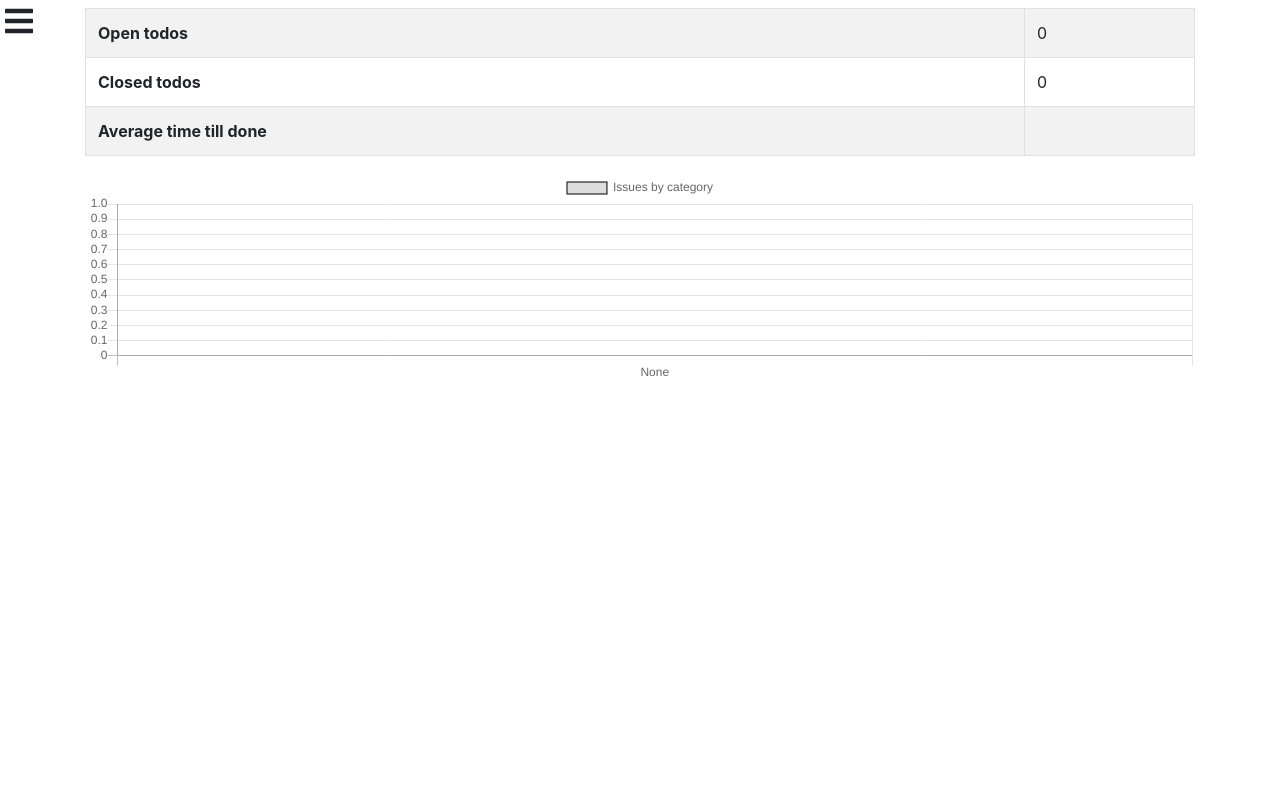
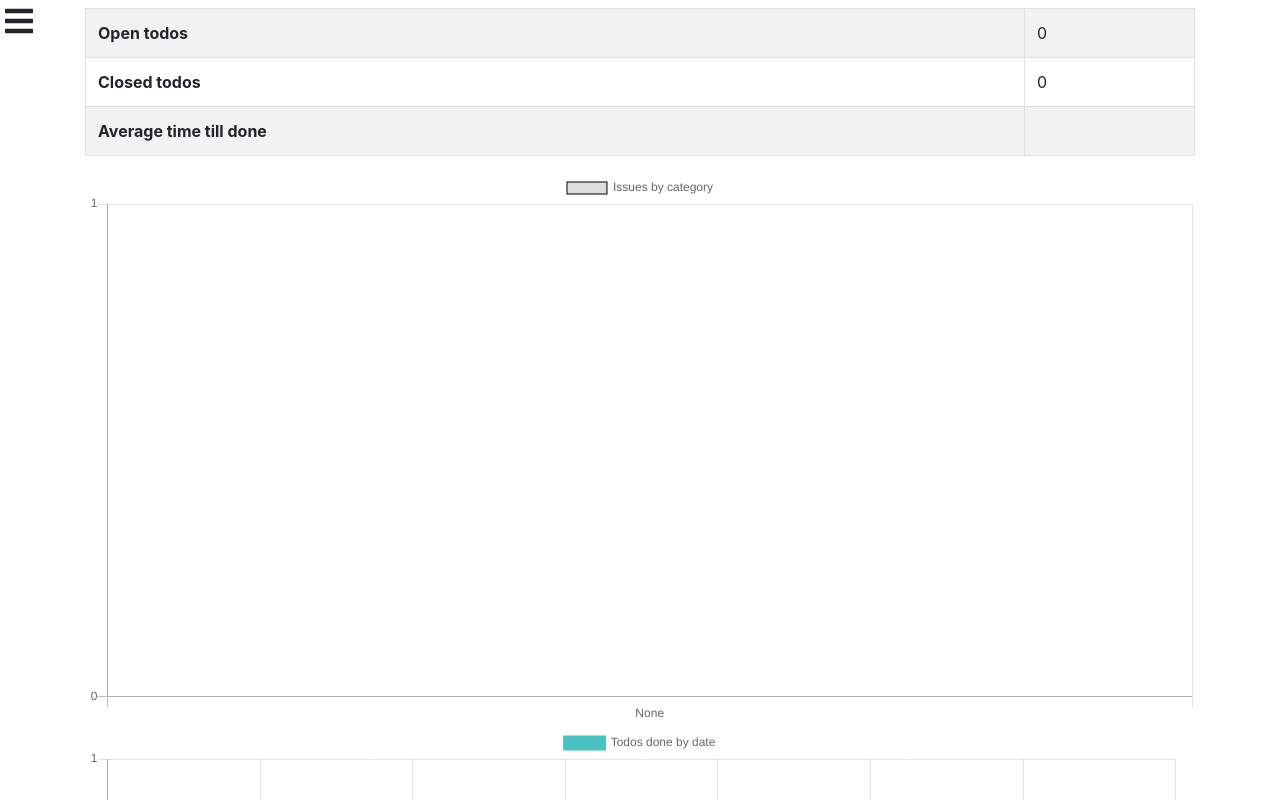
Before and after one commit to Hoff97/todo-pwa, a React (Create React App) app in the folder client/: page /stats in a window 1280 px wide. Built offline with nearby package versions, Linux system fonts and the light colour scheme; no server answers; what react-router-redux, redux-promise-middleware would draw is missing.

Commit message:
Add chart for todos done by date

```diff
--- a/client/src/components/Stats.tsx
+++ b/client/src/components/Stats.tsx
@@ -1,7 +1,8 @@
 import * as React from 'react';
 
-import { Bar } from 'react-chartjs-2';
+import { Bar, Line } from 'react-chartjs-2';
 import { CategoryInfo } from 'src/util/category';
+import { ChartScales } from 'chart.js';
 
 interface Props {
     openTodos: number;
@@ -9,6 +10,10 @@ interface Props {
     ttD: number;
     categories: CategoryInfo[];
     todosByCategory: number[];
+    todosByDate: {
+        day: string;
+        todos: number;
+    }[];
 }
 
 function prettyDuration(dur: number) {
@@ -37,8 +42,21 @@ function prettyDuration(dur: number) {
     return ret.trim();
 }
 
-function Stats({ openTodos, closedTodos, ttD, categories, todosByCategory }: Props) {
-    const data = {
+const scaleOptions: ChartScales = {
+    yAxes: [{
+        ticks: {
+            beginAtZero: true,
+            callback: function(value, index, values) {
+                if (Math.floor(value) === value) {
+                    return value;
+                }
+            }
+        }
+    }]
+};
+
+function Stats({ openTodos, closedTodos, ttD, categories, todosByCategory, todosByDate }: Props) {
+    const barData = {
         labels: categories.map(x => x.name),
         datasets: [
             {
@@ -52,6 +70,36 @@ function Stats({ openTodos, closedTodos, ttD, categories, todosByCategory }: Pro
             }
         ]
     };
+
+    const L = Line as any
+
+    const lineData = {
+        labels: todosByDate.map(x => x.day),
+        datasets: [
+          {
+            label: 'Todos done by date',
+            fill: false,
+            lineTension: 0.1,
+            backgroundColor: 'rgba(75,192,192,0.4)',
+            borderColor: 'rgba(75,192,192,1)',
+            borderCapStyle: 'butt',
+            borderDash: [],
+            borderDashOffset: 0.0,
+            borderJoinStyle: 'miter',
+            pointBorderColor: 'rgba(75,192,192,1)',
+            pointBackgroundColor: '#fff',
+            pointBorderWidth: 1,
+            pointHoverRadius: 5,
+            pointHoverBackgroundColor: 'rgba(75,192,192,1)',
+            pointHoverBorderColor: 'rgba(220,220,220,1)',
+            pointHoverBorderWidth: 2,
+            pointRadius: 1,
+            pointHitRadius: 10,
+            data: todosByDate.map(x => x.todos)
+          }
+        ]
+      };
+
     return (
         <div className="container mt-2">
             <table className="table table-striped table-bordered">
@@ -71,20 +119,15 @@ function Stats({ openTodos, closedTodos, ttD, categories, todosByCategory }: Pro
                 </tbody>
             </table>
             <Bar
-                data={data}
-                width={100}
-                height={50}
+                data={barData}
                 options={{
-                    maintainAspectRatio: false,
-                    scales: {
-                        yAxes: [{
-                            ticks: {
-                                beginAtZero: true
-                            }
-                        }]
-                    }
+                    scales: scaleOptions
                 }}
             />
+            <L data={lineData}
+                options={{
+                    scales: scaleOptions
+                }}/>
         </div>
     );
 }
--- a/client/src/containers/Stats.tsx
+++ b/client/src/containers/Stats.tsx
@@ -5,6 +5,8 @@ import { Action } from 'redux-actions';
 import Stats from 'src/components/Stats';
 import moment from 'moment';
 import { catInfoFromTodos } from 'src/util/category';
+
+const dayFormat = 'DD.MM.';
 
 export function mapStateToProps(state: StoreState) {
     const open = state.todos.filter(x => !x.done).length;
@@ -22,12 +24,22 @@ export function mapStateToProps(state: StoreState) {
             category])
         .sort((x,y) => (y[0] as number) - (x[0] as number))
 
+    const days = [0,-1,-2,-3,-4,-5,-6,-7].reverse()
+        .map(x => moment().add(x, 'days').format(dayFormat))
+        .map(day => {
+            return {
+                day,
+                todos: state.todos.filter(x => x.done && moment(x.timestamp).format(dayFormat) === day).length
+            };
+        });
+
     return {
         openTodos: open,
         closedTodos: state.todos.length - open,
         ttD,
         categories: todosByCategory.map(x => x[1]),
-        todosByCategory: todosByCategory.map(x => x[0])
+        todosByCategory: todosByCategory.map(x => x[0]),
+        todosByDate: days
     }
 }
 
```
